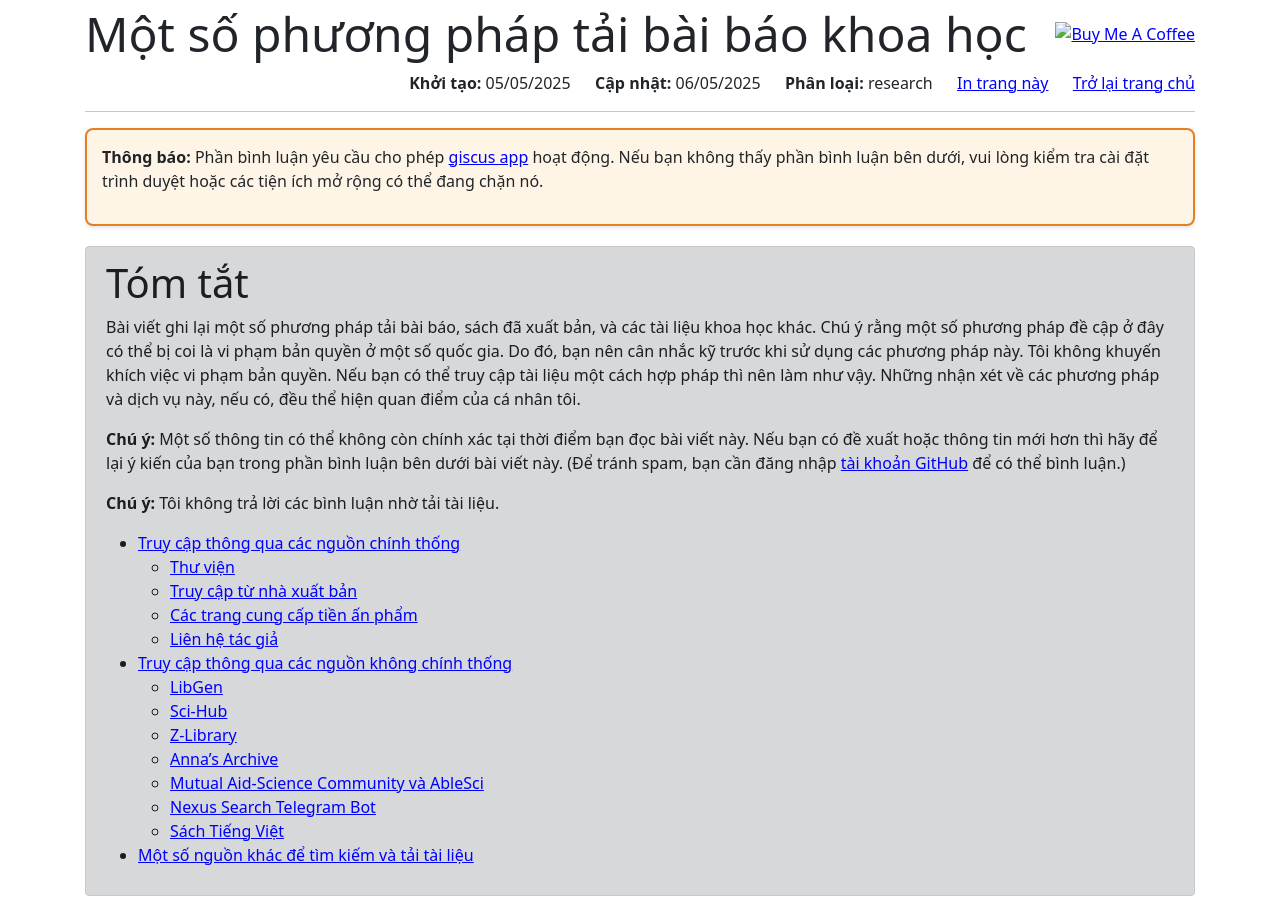
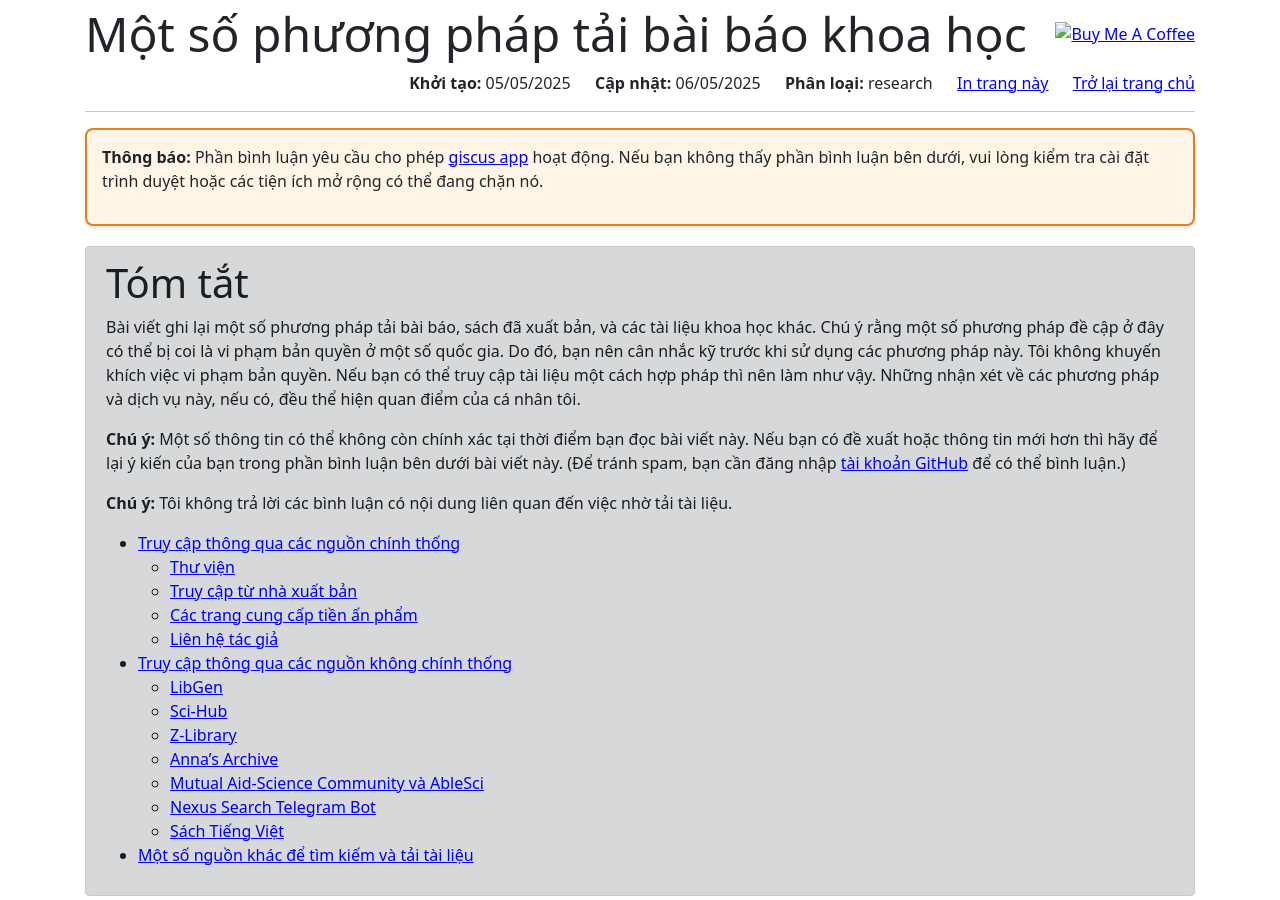
Before and after one commit to hoanganhduc/hoanganhduc.github.io, a Jekyll site: the page built from _posts/2025-05-05-một-số-phương-pháp-tải-bài-báo-khoa-học.md, in a window 1280 px wide and 900 px high. Built offline with Jekyll 4.4.1, drawn with Linux system fonts in a browser that asks for light colours; nearby versions of some CDN libraries; comment, search, counter and statistics services are not loaded; a style sheet for code colours, icons or effects is not loaded.

Commit message:
Update 2025-05-05-một-số-phương-pháp-tải-bài-báo-khoa-học.md

```diff
--- a/_posts/2025-05-05-một-số-phương-pháp-tải-bài-báo-khoa-học.md
+++ b/_posts/2025-05-05-một-số-phương-pháp-tải-bài-báo-khoa-học.md
@@ -19,7 +19,7 @@ Bài viết ghi lại một số phương pháp tải bài báo, sách đã xu
 
 **Chú ý:** Một số thông tin có thể không còn chính xác tại thời điểm bạn đọc bài viết này. Nếu bạn có đề xuất hoặc thông tin mới hơn thì hãy để lại ý kiến của bạn trong phần bình luận bên dưới bài viết này. (Để tránh spam, bạn cần đăng nhập [tài khoản GitHub](https://github.com/) để có thể bình luận.)
 
-**Chú ý:** Tôi không trả lời các bình luận nhờ tải tài liệu.
+**Chú ý:** Tôi không trả lời các bình luận có nội dung liên quan đến việc nhờ tải tài liệu.
 
 * TOC
 {:toc}
```
